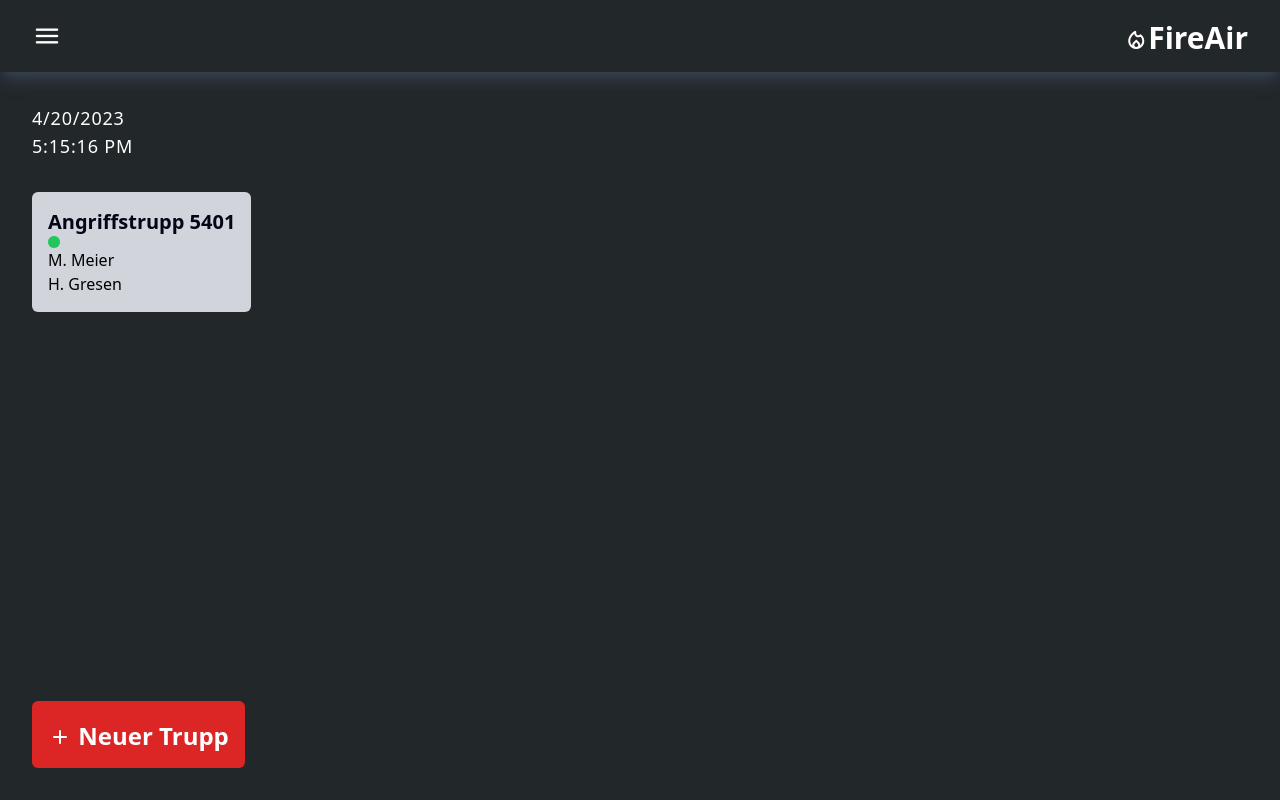
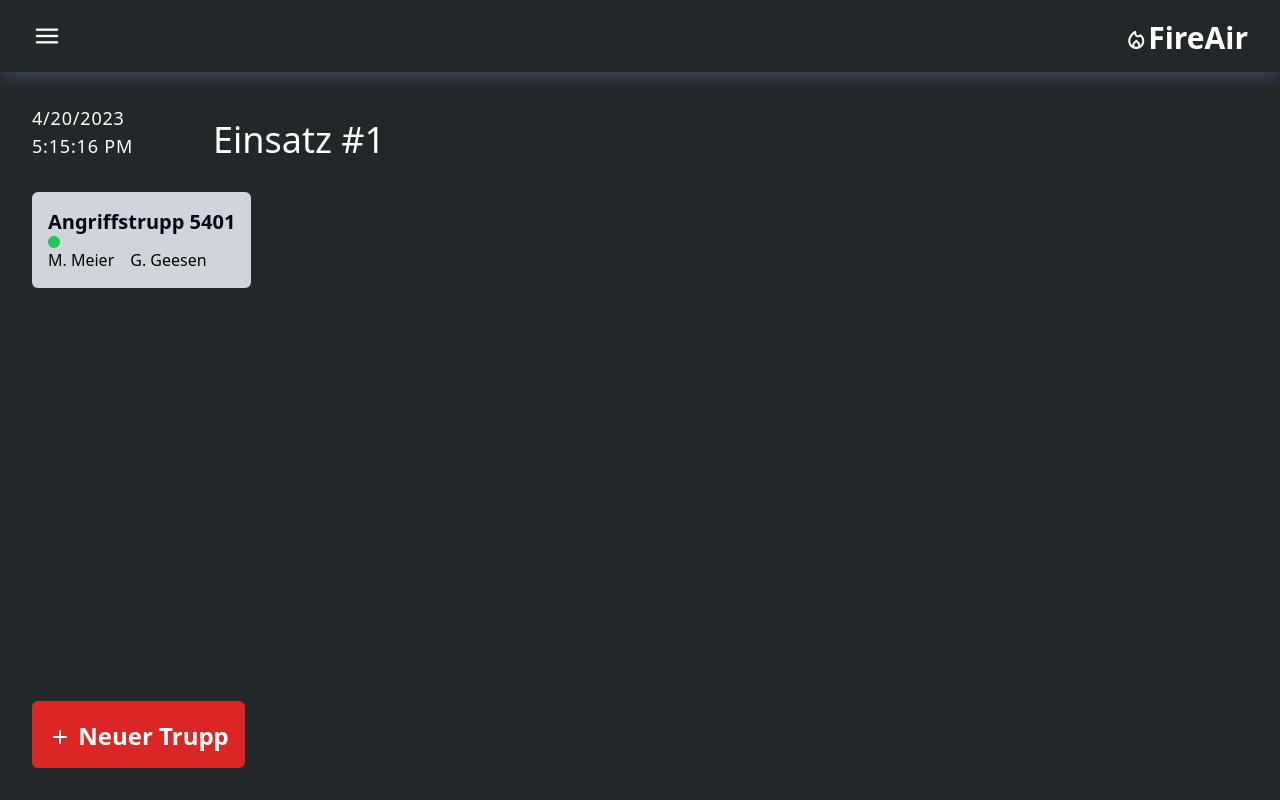
Before and after one commit to Niklas003/FireAir, a Vue app: page /#/missionDashboard/1 in a window 1280 px wide. Built offline with nearby package versions, Linux system fonts and the light colour scheme.

Commit message:
WIP for FireAir #5 #6 #7

```diff
--- a/src/views/MissionDashboard.vue
+++ b/src/views/MissionDashboard.vue
@@ -1,5 +1,6 @@
 <template>
-            <DateTime></DateTime>
+            <DateTime class="inline-block mr-12"></DateTime>
+            <span class="text-white text-4xl">Einsatz <span class="font-light">#{{ props.missionID }}</span></span>
     <div class="px-8">
         <div class="flex justify-between">
             <div class="p-4 rounded-md bg-gray-300">
@@ -8,8 +9,8 @@
                     <span class="animate-ping absolute inline-flex h-full w-full rounded-full bg-green-400 opacity-75"></span>
                     <span class="relative inline-flex rounded-full h-3 w-3 bg-green-500"></span>
                 </span>
-                <p>M. Meier</p>
-                <p>H. Gresen</p>
+                <span class="mr-4 mt-4">M. Meier</span>
+                <span>G. Geesen</span>
             </div>
         </div>
 
```
